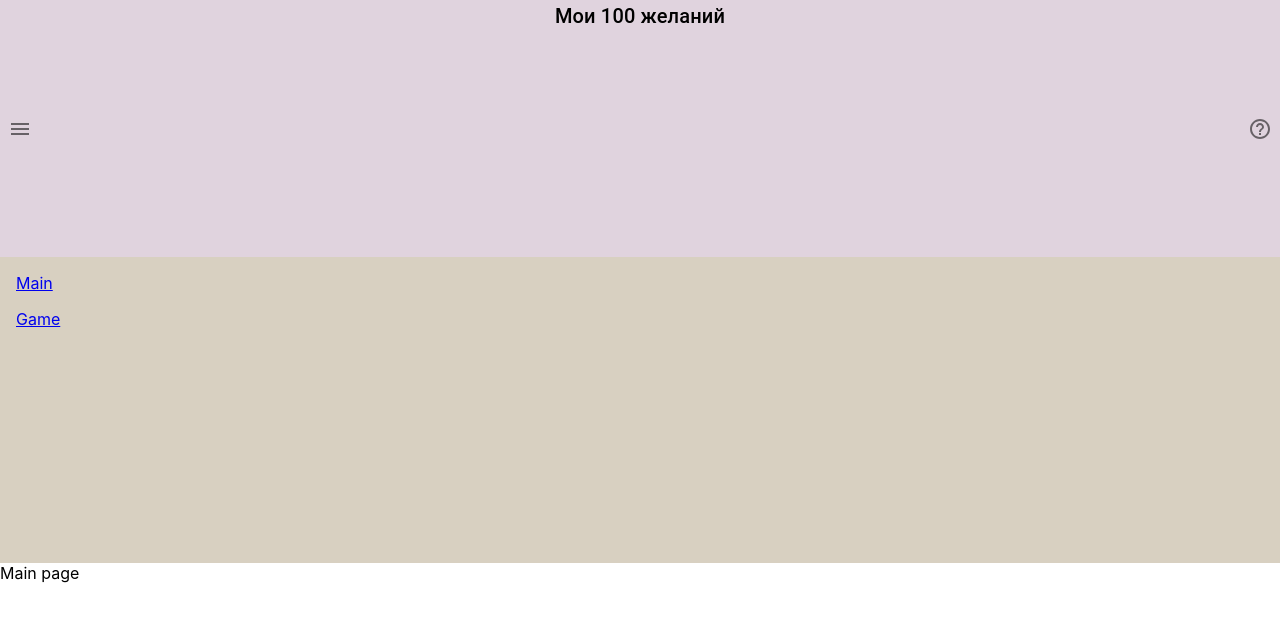
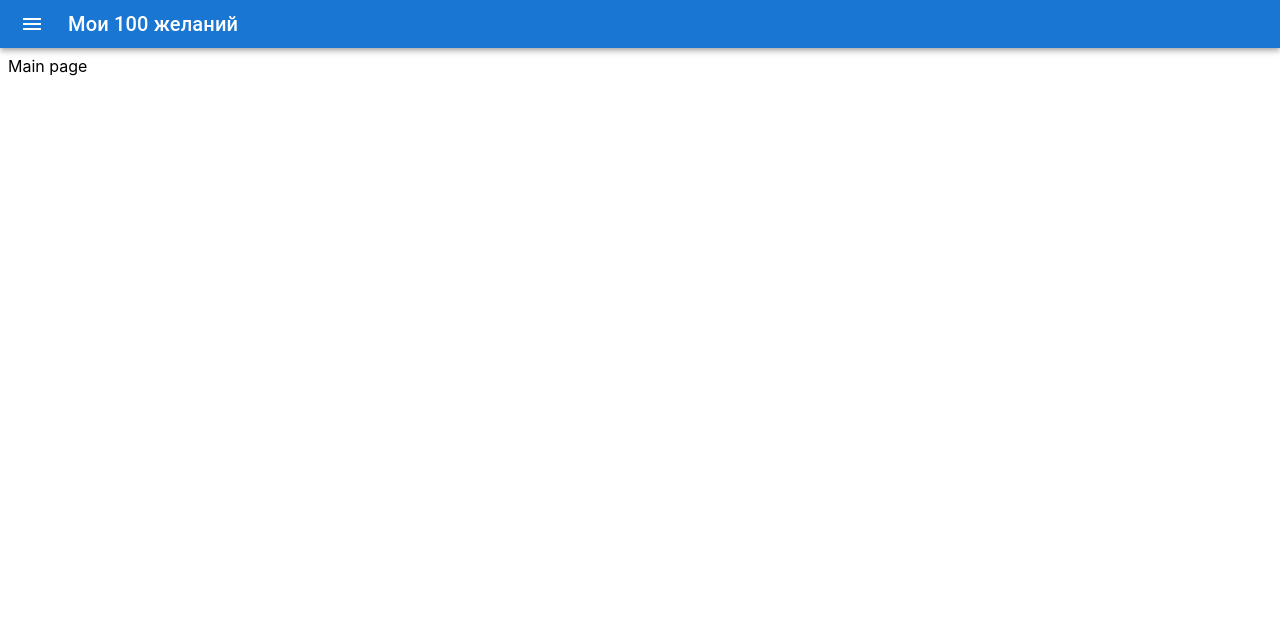
Before and after one commit to alehkonan/to-do-app, a React (Create React App) app: page / in a window 1280 px wide. Shown: the top 620 px of the page. Built offline with nearby package versions, Linux system fonts and the light colour scheme.

Commit message:
fix layout

```diff
--- a/src/layout/index.tsx
+++ b/src/layout/index.tsx
@@ -1,37 +1,64 @@
-import React, { FC } from 'react';
+import React, { FC, useState } from 'react';
 import Box from '@mui/material/Box';
 import IconButton from '@mui/material/IconButton';
 import List from '@mui/material/List';
-import ListItem from '@mui/material/ListItem';
 import Typography from '@mui/material/Typography';
-import { Link, Outlet } from 'react-router-dom';
+import { Link, Outlet, useLocation } from 'react-router-dom';
 import MenuIcon from '@mui/icons-material/Menu';
-import HelpOutlineSharpIcon from '@mui/icons-material/HelpOutlineSharp';
-import styles from './styles.module.css';
+import {
+  AppBar,
+  ListItemButton,
+  ListItemText,
+  SwipeableDrawer,
+  Toolbar,
+} from '@mui/material';
 
 export const Layout: FC = () => {
+  const [menuOpen, setMenuOpen] = useState(false);
+  const { pathname } = useLocation();
+
   return (
-    <Box className={styles.layout}>
-      <Box component="header" className={styles.header}>
-        <IconButton>
-          <MenuIcon />
-        </IconButton>
-        <Typography variant="h6" component="h1">
-          Мои 100 желаний
-        </Typography>
-        <IconButton>
-          <HelpOutlineSharpIcon />
-        </IconButton>
+    <Box>
+      <AppBar position="static">
+        <Toolbar variant="dense">
+          <IconButton
+            edge="start"
+            color="inherit"
+            aria-label="menu"
+            sx={{ mr: 2 }}
+            onClick={() => setMenuOpen(true)}
+          >
+            <MenuIcon />
+          </IconButton>
+          <Typography variant="h6" color="inherit" component="div">
+            Мои 100 желаний
+          </Typography>
+        </Toolbar>
+      </AppBar>
+      <SwipeableDrawer
+        anchor="left"
+        open={menuOpen}
+        onOpen={() => setMenuOpen(true)}
+        onClose={() => setMenuOpen(false)}
+      >
+        <Box sx={{ width: 250 }} onClick={() => setMenuOpen(false)}>
+          <List>
+            <Link to="/">
+              <ListItemButton selected={pathname === '/'}>
+                <ListItemText primary="Main" />
+              </ListItemButton>
+            </Link>
+            <Link to="game">
+              <ListItemButton selected={pathname === '/game'}>
+                <ListItemText primary="Game" />
+              </ListItemButton>
+            </Link>
+          </List>
+        </Box>
+      </SwipeableDrawer>
+      <Box sx={{ padding: 1 }}>
+        <Outlet />
       </Box>
-      <List component="nav" className={styles.navigation}>
-        <ListItem>
-          <Link to="/">Main</Link>
-        </ListItem>
-        <ListItem>
-          <Link to="game">Game</Link>
-        </ListItem>
-      </List>
-      <Outlet />
     </Box>
   );
 };
--- a/src/layout/styles.module.css
+++ /dev/null
@@ -1,14 +0,0 @@
-.layout {
-  min-height: 100vh;
-  display: grid;
-}
-
-.header {
-  display: flex;
-  justify-content: space-between;
-  background-color: #e0d3de;
-}
-
-.navigation {
-  background-color: #d8d0c1;
-}
```
